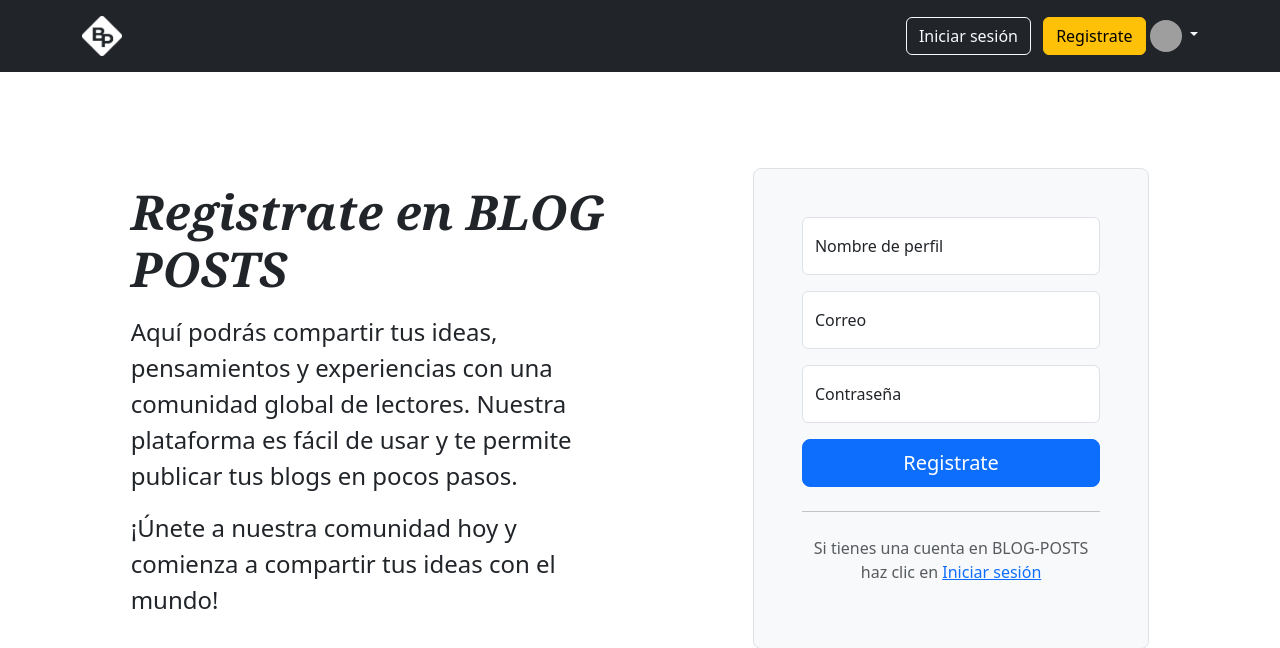
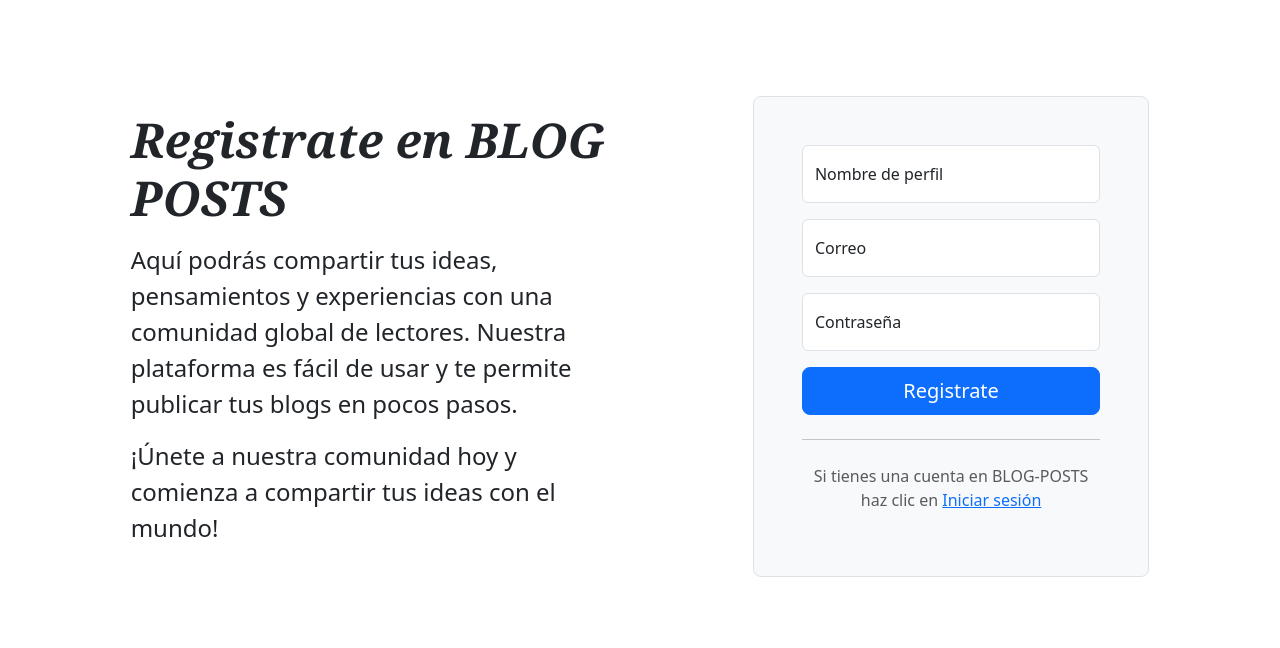
Before and after one commit to DamianRojas79/Blog-Posts, a Flask app: template blogr/templates/auth/register.html in a window 1280 px wide. Shown: the top 648 px of the page. Run offline with Flask 3, Linux system fonts and the light colour scheme; the template is opened without the code that fills it, so the values that code supplies are empty; some libraries are stand-ins or nearby versions; grey boxes are pictures that could not be loaded.

Commit message:
Mejora vista de login y registro

```diff
--- a/blogr/auth.py
+++ b/blogr/auth.py
@@ -1,14 +1,14 @@
-from flask import Blueprint
+from flask import Blueprint, render_template
 
 bp=Blueprint ('auth',__name__, url_prefix='/auth')
 
 @bp.route('register/')
 def register():
-    return 'Pagina de Register'
+    return render_template('auth/register.html')
 
 @bp.route('login/')
 def login():
-    return 'Pagina de login'
+    return render_template('auth/login.html')
 
 @bp.route('profile/')
 def profile():
--- a/blogr/templates/auth/register.html
+++ b/blogr/templates/auth/register.html
@@ -1,70 +1,21 @@
-<!DOCTYPE html>
-<html lang="es">
+{% extends 'base.html' %}
 
-<head>
-    <meta charset="UTF-8">
-    <meta http-equiv="X-UA-Compatible" content="IE=edge">
-    <meta name="viewport" content="width=device-width, initial-scale=1.0">
-    <title>BlogPosts - Registrar usuario</title>
 
-    <!-- Estilos de bootstrap y de app -->
-    <link rel="stylesheet" href="../css/bootstrap.min.css">
-    <link rel="stylesheet" href="../css/style.css">
-</head>
 
-<body>
-    <header class="p-3 text-bg-dark">
-        <div class="container">
-            <div class="d-flex align-items-center justify-content-between">
-                <a href="../index.html" class="d-flex align-items-center mb-2 mb-lg-0 text-white text-decoration-none">
-                    <img src="../img/bp-light.png" alt="blog posts" width="40">
-                </a>
+{% block header %}
 
-                <div class="text-end">
-                    <a href="login.html" class="btn btn-outline-light me-2">Iniciar sesión</a>
-                    <a href="register.html" class="btn btn-warning">Registrate</a>
+{% endblock %}
 
-                    <a href="#" class="link-light text-decoration-none dropdown-toggle" data-bs-toggle="dropdown">
-                        <img src="https://github.com/mdo.png" alt="mdo" width="32" height="32" class="rounded-circle">
-                    </a>
-                    <ul class="dropdown-menu text-small">
 
-                        <li>
-                        <li><a class="dropdown-item d-flex align-items-center gap-2 py-2" href="admin/create.html">
-                                <span class="d-inline-block bg-success rounded-circle p-1"></span>
-                                Crear Blog
-                            </a>
-                        </li>
-                        </li>
-                        <li><a class="dropdown-item d-flex align-items-center gap-2 py-2" href="admin/posts.html">
-                                <span class="d-inline-block bg-primary rounded-circle p-1"></span>
-                                Mis Blogs
-                            </a>
-                        </li>
-                        <li><a class="dropdown-item d-flex align-items-center gap-2 py-2" href="auth/profile.html">
-                                <span class="d-inline-block bg-info rounded-circle p-1"></span>
-                                Perfil
-                            </a>
-                        </li>
-                        <li>
-                            <hr class="dropdown-divider">
-                        </li>
-                        <li><a class="dropdown-item d-flex align-items-center gap-2 py-2" href="#">
-                                <span class="d-inline-block bg-danger rounded-circle p-1"></span>
-                                Cerrar sesión
-                            </a>
-                        </li>
-                    </ul>
-                </div>
-            </div>
-        </div>
-    </header>
+{% block content %}
+
+
 
     <!-- Sección de bienvenida -->
     <div class="container col-xl-10 col-xxl-8 px-4 py-5">
         <div class="row align-items-center g-lg-5 py-5">
             <div class="col-lg-7 text-center text-lg-start">
-                <h1 class="display-4 fw-bold  mb-3 fst-italic">Registrate en BLOG POSTS</h1>
+                <h1 class="display-4 fw-bold  mb-3 fst-italic">  {% block title %} Registrate en BLOG POSTS {% endblock %} </h1>
 
                 <p class="col-lg-10 fs-4">Aquí podrás compartir tus ideas, pensamientos y experiencias con una comunidad
                     global de lectores.
@@ -99,9 +50,4 @@
             </div>
         </div>
     </div>
-
-
-    <script src="../js/bootstrap.bundle.min.js"></script>
-</body>
-
-</html>
+{% endblock %}
--- a/blogr/templates/base.html
+++ b/blogr/templates/base.html
@@ -10,9 +10,15 @@
     <!-- Estilos de bootstrap y de app -->
     <link rel="stylesheet" href="{{ url_for('static', filename= 'css/bootstrap.min.css')}}">
     <link rel="stylesheet" href="{{ url_for('static', filename= 'css/style.css')}}">
+    {% block head %}
+
+    {% endblock %}
+
 </head>
 
 <body>
+
+    {% block header %}
     <header class="p-3 text-bg-dark">
         <div class="container">
             <div class="d-flex align-items-center justify-content-between">
@@ -21,8 +27,8 @@
                 </a>
 
                 <div class="text-end">
-                    <a href="auth/login.html" class="btn btn-outline-light me-2">Iniciar sesión</a>
-                    <a href="auth/register.html" class="btn btn-warning">Registrate</a>
+                    <a href="{{ url_for ('auth.login')}}" class="btn btn-outline-light me-2">Iniciar sesión</a>
+                    <a href="{{ url_for ('auth.register')}}" class="btn btn-warning">Registrate</a>
 
                     <a href="#" class="link-light text-decoration-none dropdown-toggle" data-bs-toggle="dropdown">
                         <img src="https://github.com/mdo.png" alt="mdo" width="32" height="32" class="rounded-circle">
@@ -60,6 +66,10 @@
         </div>
     </header>
 
+    {% endblock %}
+
+
+
     <!-- secci{on de bloque de contenido -->
     {% block content %}
 
--- a/blogr/templates/index.html
+++ b/blogr/templates/index.html
@@ -6,7 +6,7 @@
     <section class="container">
         <div class="row">
             <div class="col-md-6 py-5">
-                <h1 class="display-4 fst-italic">Bienvenido a BLOG SPOTS</h1>
+                <h1 class="display-4 fst-italic"> {% block title %}  Bienvenido a BLOG SPOTS {% endblock %}  </h1>
                 <p>Aquí podrás compartir tus ideas, pensamientos y experiencias con una comunidad global de lectores.
                     Nuestra plataforma es fácil de usar y te permite publicar tus blogs en pocos pasos.
                 </p>
```
Also changed, not shown: blogr/templates/auth/login.html (+19 -18 lines).
